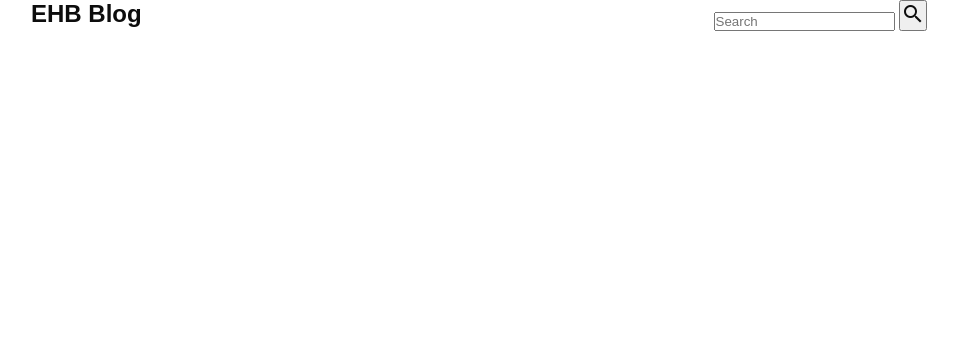
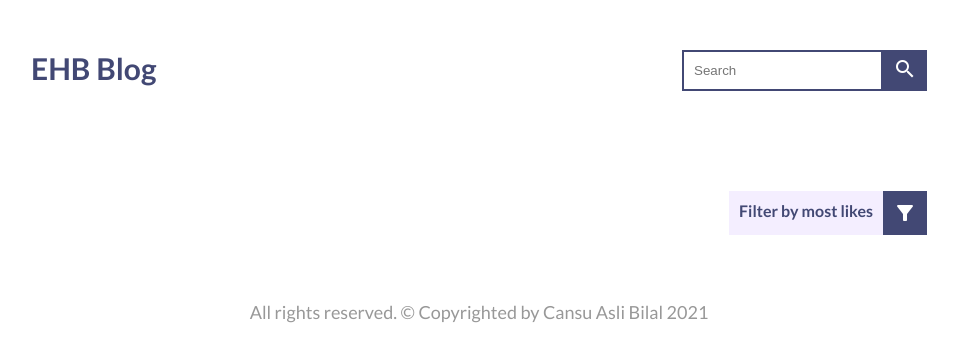
Before and after one commit to EHB-MCT/tweede-examenkans-werkstuk-Cansu-1907, a plain HTML site: page index.html in a window 1280 px wide. Shown: the whole page, without its empty margins (161-1119 px from the left). Drawn offline with Linux system fonts and the light colour scheme; no server answers.

Commit message:
css designing

```diff
--- a/index.html
+++ b/index.html
@@ -6,6 +6,9 @@
     <link rel="stylesheet" type="text/css" href="./styles/index.css">
     <link href="https://fonts.googleapis.com/icon?family=Material+Icons"
       rel="stylesheet">
+      <link rel="preconnect" href="https://fonts.googleapis.com">
+      <link rel="preconnect" href="https://fonts.gstatic.com" crossorigin>
+      <link href="https://fonts.googleapis.com/css2?family=Lato:wght@400;700&display=swap" rel="stylesheet">
 
   </head>
   <body>
@@ -20,11 +23,20 @@
         </form>
       </section>
     </header>
+    <section id="filterContainer">
+      <section id="test">
+        <p id="filterText">Filter by most likes</p>
+        <section id="filterBtn"><span class="material-icons">filter_alt</span></section>
+      </section>
+    </section>
     <main>
       <div id="container">
 
       </div>
     </main>
+    <footer>
+      <p class="footer">All rights reserved. © Copyrighted by Cansu Asli Bilal 2021 </p>
+    </footer>
     <script type="module" src="./js/index.js"></script>
   </body>
 </html>
--- a/styles/index.css
+++ b/styles/index.css
@@ -1,11 +1,23 @@
 body {
-  font-family: sans-serif;
+  font-family: "Lato", sans-serif;
+  background-color: #ffffff;
+}
+
+h1,
+h2,
+p,
+strong {
+  color: #424874;
+}
+
+.date,
+.footer {
+  color: #989898;
 }
 
 * {
   margin: 0;
   padding: 0;
-  color: #0d0d0d;
 }
 main {
   margin: auto;
@@ -19,6 +31,15 @@ header {
   justify-content: space-between;
 }
 
+header {
+  margin-top: 50px;
+  margin-bottom: 100px;
+}
+
+header h1 {
+  font-size: 30px;
+}
+
 #container {
   display: flex;
   justify-content: space-between;
@@ -28,7 +49,7 @@ header {
 }
 
 #container article {
-  width: 30%;
+  width: 28%;
 }
 
 #container article figure {
@@ -41,4 +62,99 @@ header {
 
 .likeContainer {
   display: flex;
+  align-items: center;
+  margin-top: 20px;
 }
+
+#container article {
+  background-color: #f4eeff;
+  padding: 25px;
+  margin-bottom: 30px;
+  filter: drop-shadow(4px 4px 7px #b8b8b8);
+  height: 100%;
+}
+
+#container article h2 {
+  margin-top: 30px;
+}
+
+.date {
+  margin-top: 5px;
+  margin-bottom: 30px;
+}
+
+.likeContainer p {
+  margin-right: 10px;
+  font-size: 20px;
+}
+
+.likeContainer span {
+  color: #ff8d8d;
+  cursor: pointer;
+}
+
+.likeContainer span:hover {
+  color: #ff4b4b;
+}
+
+footer {
+  width: 80%;
+  margin: auto;
+}
+
+footer p {
+  margin-top: 50px;
+  margin-bottom: 25px;
+  text-align: center;
+  font-size: 18px;
+}
+
+form {
+  display: flex;
+}
+
+form input {
+  padding: 10px;
+  border: 2px solid #424874;
+}
+
+form button {
+  padding: 7px 10px;
+  background-color: #424874;
+  border: none;
+  color: #ffffff;
+  cursor: pointer;
+}
+
+#filterContainer {
+  /* display: flex;
+  align-items: center; */
+  width: 70%;
+  margin: auto;
+  position: relative;
+  height: 60px;
+}
+
+#test {
+  position: absolute;
+  right: 0;
+  display: flex;
+  /* align-items: center; */
+}
+
+#filterBtn {
+  background-color: #424874;
+}
+
+#filterBtn span {
+  color: #ffffff;
+  padding: 10px;
+  cursor: pointer;
+}
+
+#filterText {
+  color: #424874;
+  background-color: #f4eeff;
+  padding: 10px;
+  font-weight: 700;
+}
```
